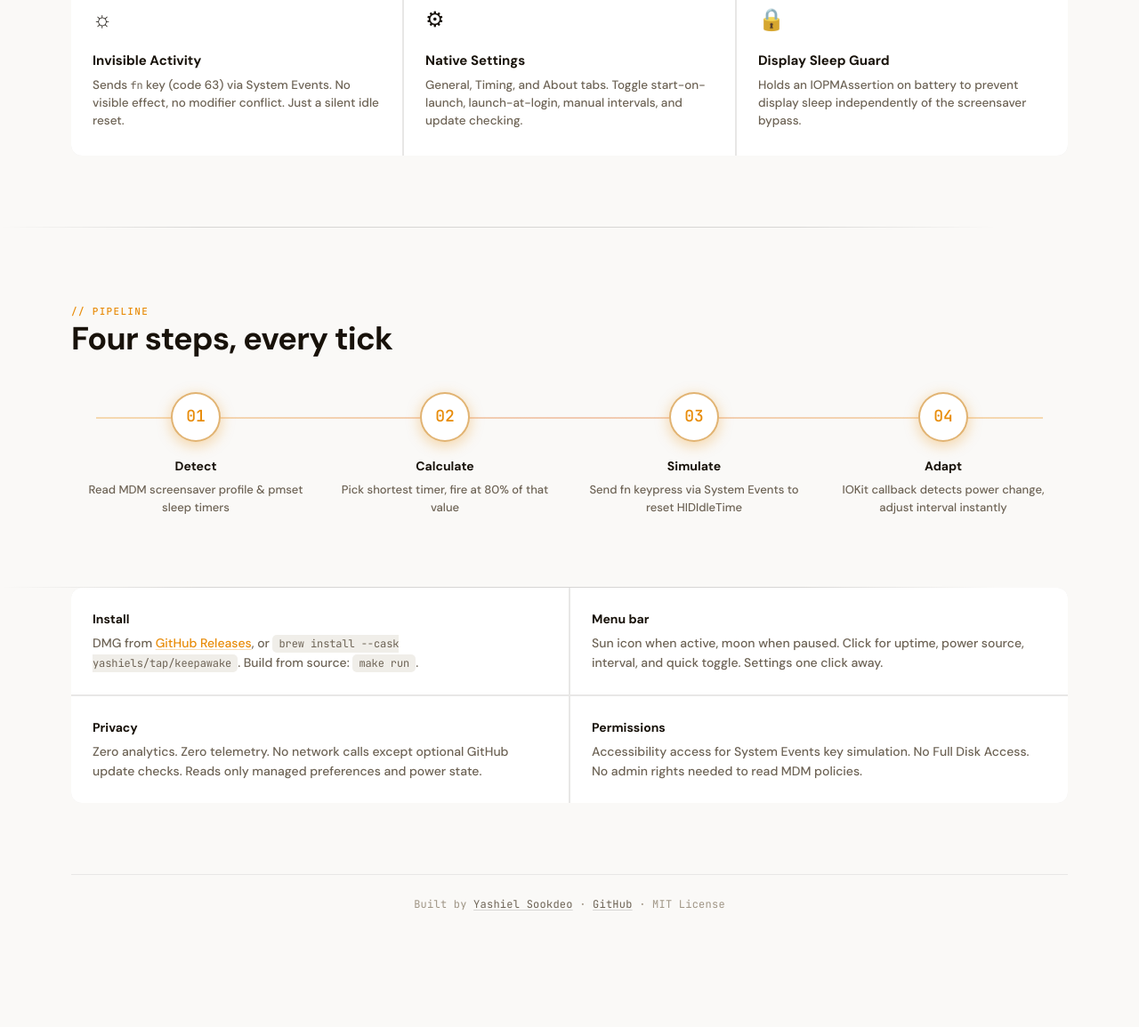
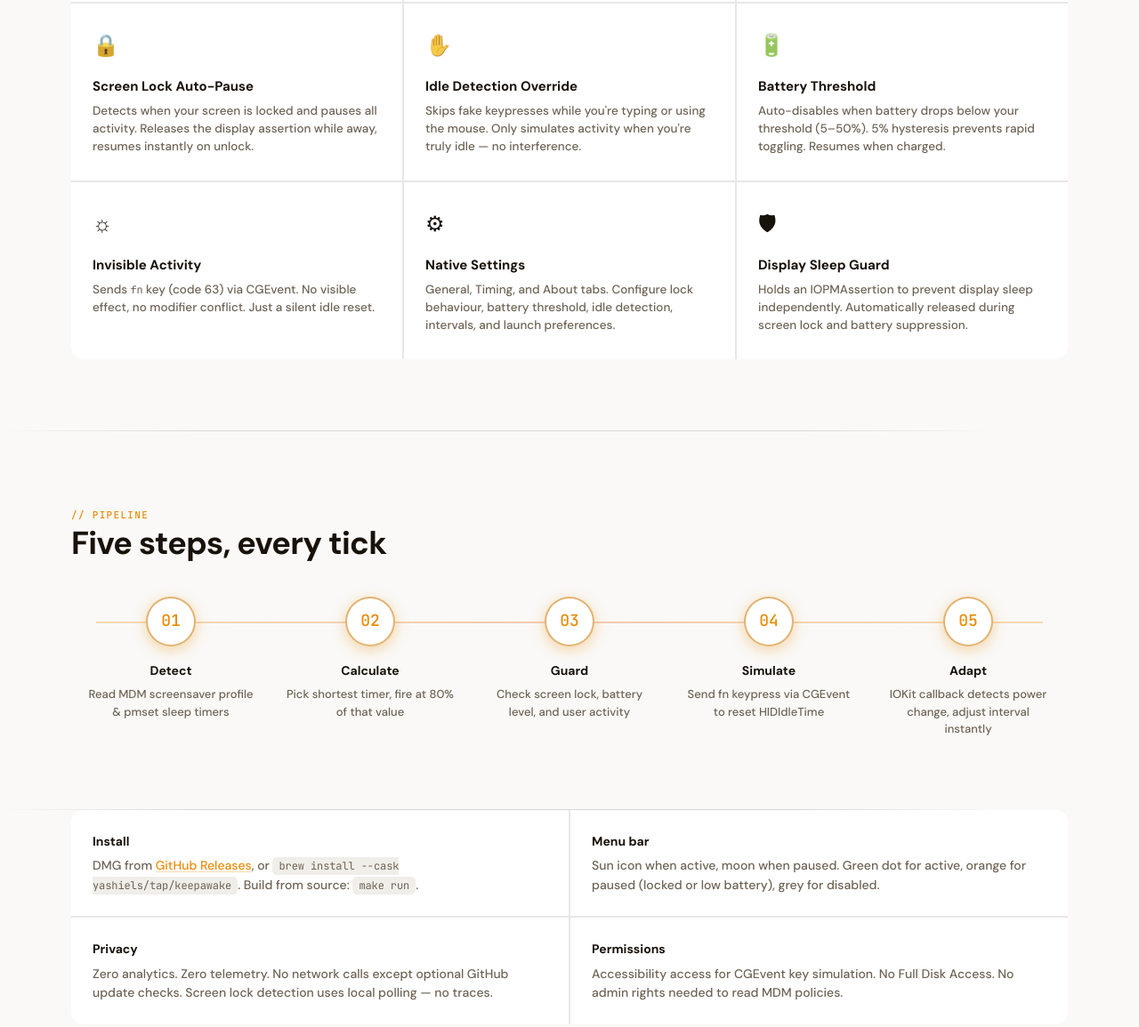
Before and after one commit to yashiels/keep-awake, a plain HTML site: page docs/index.html in a window 1280 px wide. Shown: the part 1580-2735 px from the top of the page at 89% size. Before the commit the page ends 2647 px from the top, so only its background shows below. Drawn offline with Linux system fonts and the light colour scheme.

Commit message:
docs(site): update README and website with v0.3.0 features
Add screen lock auto-pause, idle detection override, and battery
threshold auto-disable to README and marketing site. Expand pipeline
from 4 to 5 steps, feature grid from 6 to 9 cells.

```diff
--- a/docs/index.html
+++ b/docs/index.html
@@ -13,7 +13,7 @@
     <meta name="twitter:card" content="summary" />
     <link rel="icon" href="./icon.png" type="image/png" />
     <link rel="apple-touch-icon" href="./icon.png" />
-    <link rel="stylesheet" href="./site.css?v=2" />
+    <link rel="stylesheet" href="./site.css?v=3" />
   </head>
   <body>
 
@@ -42,8 +42,9 @@
           <h1>Your Mac stays awake.<br><span class="glow">MDM can't touch this.</span></h1>
           <p class="subtitle">
             KeepAwake reads Jamf screensaver policies and power management timers,
-            then simulates invisible user activity at the optimal interval &mdash;
-            so your screen never locks while you're in the zone.
+            then simulates invisible user activity at the optimal interval.
+            Auto-pauses when your screen locks, skips ticks while you're active,
+            and backs off on low battery &mdash; zero effort, zero footprint.
           </p>
           <div class="actions">
             <a class="btn primary lg" href="https://github.com/yashiels/keep-awake/releases/latest">
@@ -113,21 +114,39 @@
           </div>
           <div class="f-cell">
             <span class="pip"></span>
+            <span class="icon">&#128274;</span>
+            <h3>Screen Lock Auto-Pause</h3>
+            <p>Detects when your screen is locked and pauses all activity. Releases the display assertion while away, resumes instantly on unlock.</p>
+          </div>
+          <div class="f-cell">
+            <span class="pip"></span>
+            <span class="icon">&#9995;</span>
+            <h3>Idle Detection Override</h3>
+            <p>Skips fake keypresses while you're typing or using the mouse. Only simulates activity when you're truly idle &mdash; no interference.</p>
+          </div>
+          <div class="f-cell">
+            <span class="pip"></span>
+            <span class="icon">&#128267;</span>
+            <h3>Battery Threshold</h3>
+            <p>Auto-disables when battery drops below your threshold (5&ndash;50%). 5% hysteresis prevents rapid toggling. Resumes when charged.</p>
+          </div>
+          <div class="f-cell">
+            <span class="pip"></span>
             <span class="icon">&#9788;</span>
             <h3>Invisible Activity</h3>
-            <p>Sends <code>fn</code> key (code 63) via System Events. No visible effect, no modifier conflict. Just a silent idle reset.</p>
+            <p>Sends <code>fn</code> key (code 63) via CGEvent. No visible effect, no modifier conflict. Just a silent idle reset.</p>
           </div>
           <div class="f-cell">
             <span class="pip"></span>
             <span class="icon">&#9881;</span>
             <h3>Native Settings</h3>
-            <p>General, Timing, and About tabs. Toggle start-on-launch, launch-at-login, manual intervals, and update checking.</p>
+            <p>General, Timing, and About tabs. Configure lock behaviour, battery threshold, idle detection, intervals, and launch preferences.</p>
           </div>
           <div class="f-cell">
             <span class="pip"></span>
-            <span class="icon">&#128274;</span>
+            <span class="icon">&#128737;</span>
             <h3>Display Sleep Guard</h3>
-            <p>Holds an IOPMAssertion on battery to prevent display sleep independently of the screensaver bypass.</p>
+            <p>Holds an IOPMAssertion to prevent display sleep independently. Automatically released during screen lock and battery suppression.</p>
           </div>
         </div>
       </section>
@@ -137,8 +156,8 @@
       <!-- HOW IT WORKS -->
       <section class="pipeline wrap">
         <span class="tag">// pipeline</span>
-        <h2>Four steps, every tick</h2>
-        <div class="steps">
+        <h2>Five steps, every tick</h2>
+        <div class="steps steps-5">
           <div class="step">
             <div class="step-ring">01</div>
             <h3>Detect</h3>
@@ -151,11 +170,16 @@
           </div>
           <div class="step">
             <div class="step-ring">03</div>
-            <h3>Simulate</h3>
-            <p>Send fn keypress via System Events to reset HIDIdleTime</p>
+            <h3>Guard</h3>
+            <p>Check screen lock, battery level, and user activity</p>
           </div>
           <div class="step">
             <div class="step-ring">04</div>
+            <h3>Simulate</h3>
+            <p>Send fn keypress via CGEvent to reset HIDIdleTime</p>
+          </div>
+          <div class="step">
+            <div class="step-ring">05</div>
             <h3>Adapt</h3>
             <p>IOKit callback detects power change, adjust interval instantly</p>
           </div>
@@ -178,21 +202,21 @@
           <div class="d-cell">
             <h3>Menu bar</h3>
             <p>
-              Sun icon when active, moon when paused. Click for uptime,
-              power source, interval, and quick toggle. Settings one click away.
+              Sun icon when active, moon when paused. Green dot for active,
+              orange for paused (locked or low battery), grey for disabled.
             </p>
           </div>
           <div class="d-cell">
             <h3>Privacy</h3>
             <p>
               Zero analytics. Zero telemetry. No network calls except optional
-              GitHub update checks. Reads only managed preferences and power state.
+              GitHub update checks. Screen lock detection uses local polling &mdash; no traces.
             </p>
           </div>
           <div class="d-cell">
             <h3>Permissions</h3>
             <p>
-              Accessibility access for System Events key simulation.
+              Accessibility access for CGEvent key simulation.
               No Full Disk Access. No admin rights needed to read MDM policies.
             </p>
           </div>
--- a/docs/site.css
+++ b/docs/site.css
@@ -520,6 +520,10 @@ a { color: inherit; text-decoration: none; }
   position: relative;
 }
 
+.steps.steps-5 {
+  grid-template-columns: repeat(5, 1fr);
+}
+
 .steps::before {
   content: '';
   position: absolute;
@@ -655,6 +659,7 @@ a { color: inherit; text-decoration: none; }
   .versus { grid-template-columns: 1fr; }
   .feature-grid { grid-template-columns: 1fr; }
   .steps { grid-template-columns: 1fr 1fr; gap: 24px; }
+  .steps.steps-5 { grid-template-columns: 1fr 1fr; }
   .steps::before { display: none; }
   .detail-grid { grid-template-columns: 1fr; }
 }
```
Also changed, not shown: 1 other file.
